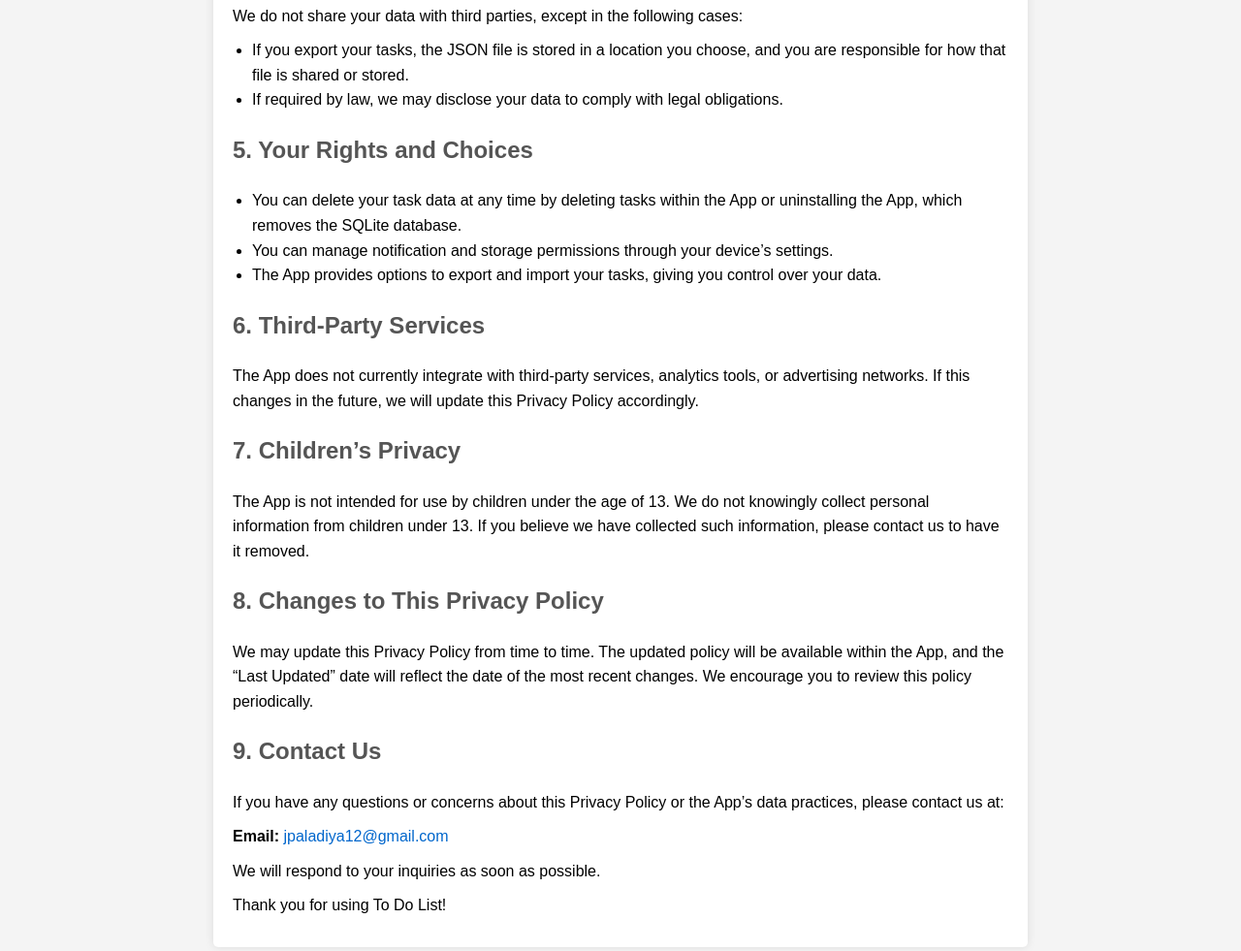
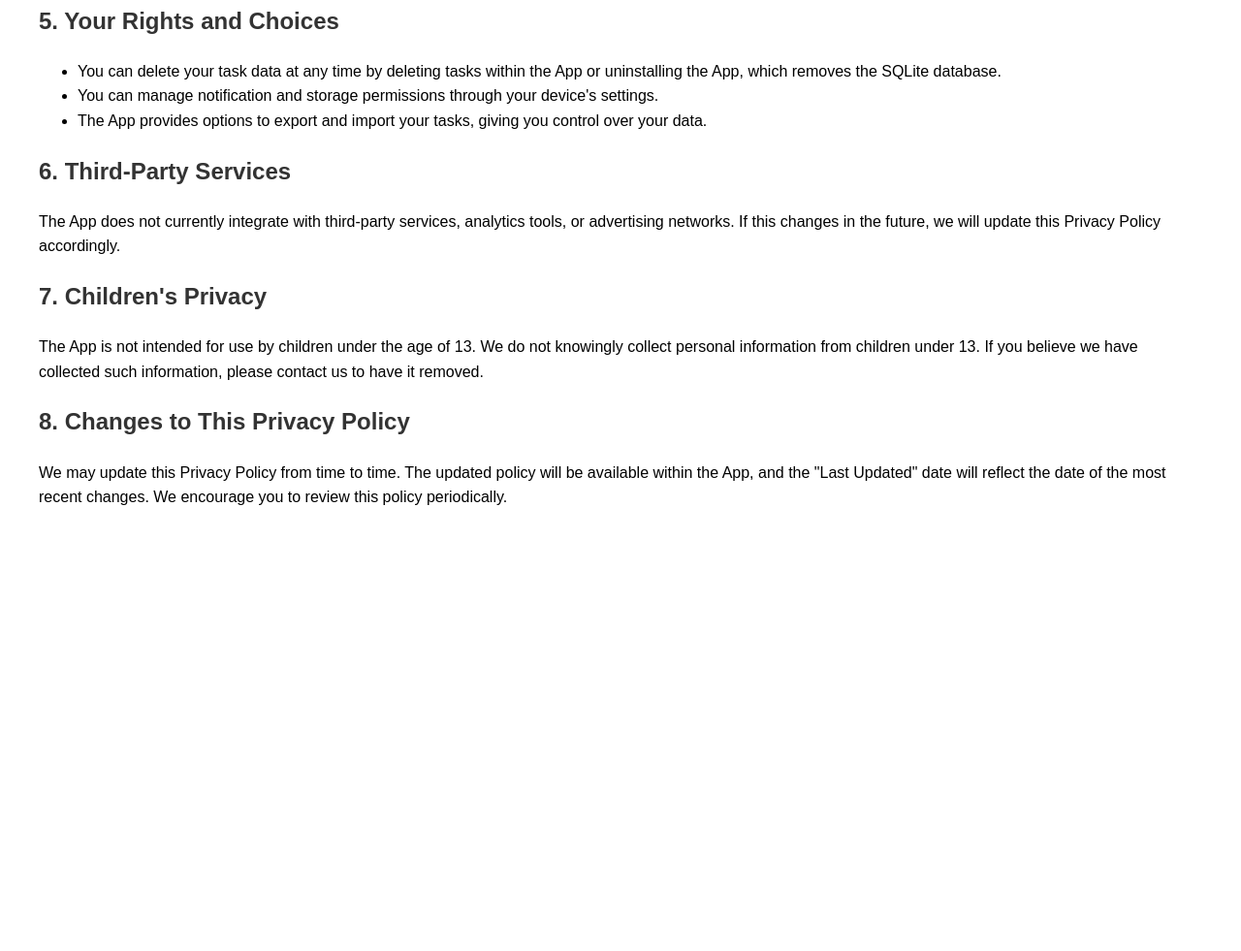
Before and after one commit to Jash2138/to-do-list-privacy-policy, a plain HTML site: page index.html in a window 1280 px wide. Shown: the part 1169-2150 px from the top of the page at 97% size. After the commit the page ends 1735 px from the top, so only its background shows below. Drawn offline with Linux system fonts and the light colour scheme.

Commit message:
Update index.html

```diff
--- a/index.html
+++ b/index.html
@@ -3,52 +3,22 @@
 <head>
     <meta charset="UTF-8">
     <meta name="viewport" content="width=device-width, initial-scale=1.0">
-    <title>To Do List Privacy Policy</title>
+    <title>To-Do List Privacy Policy</title>
     <style>
         body {
             font-family: Arial, sans-serif;
+            margin: 40px;
             line-height: 1.6;
-            margin: 0;
-            padding: 20px;
-            background-color: #f4f4f4;
         }
-        .container {
-            max-width: 800px;
-            margin: 0 auto;
-            background: #fff;
-            padding: 20px;
-            border-radius: 5px;
-            box-shadow: 0 0 10px rgba(0,0,0,0.1);
-        }
-        h1 {
+        h1, h2 {
             color: #333;
-        }
-        h2 {
-            color: #555;
-            margin-top: 20px;
-        }
-        p {
-            margin: 10px 0;
-        }
-        ul {
-            margin: 10px 0;
-            padding-left: 20px;
-        }
-        a {
-            color: #0066cc;
-            text-decoration: none;
-        }
-        a:hover {
-            text-decoration: underline;
         }
     </style>
 </head>
 <body>
-    <div class="container">
-        <h1>To Do List Privacy Policy</h1>
+    <h1>To-Do List Privacy Policy</h1>
     <p><strong>Last Updated:</strong> May 24, 2025</p>
-
-        <p>To Do List (“we,” “us,” or “our”) is committed to protecting your privacy. This Privacy Policy explains how we collect, use, store, and protect your information when you use the To Do List app (“the App”). By using the App, you agree to the practices described in this policy.</p>
+    <p>To-Do List ("we," "us," or "our") is committed to protecting your privacy. This Privacy Policy explains how we collect, use, store, and protect your information when you use the To-Do List app ("the App"). By using the App, you agree to the practices described in this policy.</p>
 
     <h2>1. Information We Collect</h2>
     <p>The App collects the following types of information:</p>
@@ -62,7 +32,7 @@
     <h2>2. How We Use Your Information</h2>
     <p>We use the information collected for the following purposes:</p>
     <ul>
-            <li>To provide the App’s core functionality, such as managing your tasks, sending reminders, and displaying daily summaries.</li>
+        <li>To provide the App's core functionality, such as managing your tasks, sending reminders, and displaying daily summaries.</li>
         <li>To save your preferences and settings to enhance your user experience.</li>
         <li>To allow you to export and import your tasks for backup and transfer purposes.</li>
     </ul>
@@ -72,7 +42,7 @@
     <p>All data entered into the App is stored locally on your device:</p>
     <ul>
         <li>Task data is stored in an SQLite database on your device.</li>
-            <li>User preferences are stored using Android’s SharedPreferences.</li>
+        <li>User preferences are stored using Android's SharedPreferences.</li>
         <li>Exported task data is saved as a JSON file in a location you specify.</li>
     </ul>
     <p>We do not have access to your data, and the App does not upload your data to any servers. However, you are responsible for securing your device to prevent unauthorized access to your data.</p>
@@ -87,25 +57,17 @@
     <h2>5. Your Rights and Choices</h2>
     <ul>
         <li>You can delete your task data at any time by deleting tasks within the App or uninstalling the App, which removes the SQLite database.</li>
-            <li>You can manage notification and storage permissions through your device’s settings.</li>
+        <li>You can manage notification and storage permissions through your device's settings.</li>
         <li>The App provides options to export and import your tasks, giving you control over your data.</li>
     </ul>
 
     <h2>6. Third-Party Services</h2>
     <p>The App does not currently integrate with third-party services, analytics tools, or advertising networks. If this changes in the future, we will update this Privacy Policy accordingly.</p>
 
-        <h2>7. Children’s Privacy</h2>
+    <h2>7. Children's Privacy</h2>
     <p>The App is not intended for use by children under the age of 13. We do not knowingly collect personal information from children under 13. If you believe we have collected such information, please contact us to have it removed.</p>
 
     <h2>8. Changes to This Privacy Policy</h2>
-        <p>We may update this Privacy Policy from time to time. The updated policy will be available within the App, and the “Last Updated” date will reflect the date of the most recent changes. We encourage you to review this policy periodically.</p>
-
-        <h2>9. Contact Us</h2>
-        <p>If you have any questions or concerns about this Privacy Policy or the App’s data practices, please contact us at:</p>
-        <p><strong>Email:</strong> <a href="mailto:jpaladiya12@gmail.com">jpaladiya12@gmail.com</a></p>
-        <p>We will respond to your inquiries as soon as possible.</p>
-
-        <p>Thank you for using To Do List!</p>
-    </div>
+    <p>We may update this Privacy Policy from time to time. The updated policy will be available within the App, and the "Last Updated" date will reflect the date of the most recent changes. We encourage you to review this policy periodically.</p>
 </body>
 </html>
```
Lines whose indentation alone changed are shown as unchanged.
